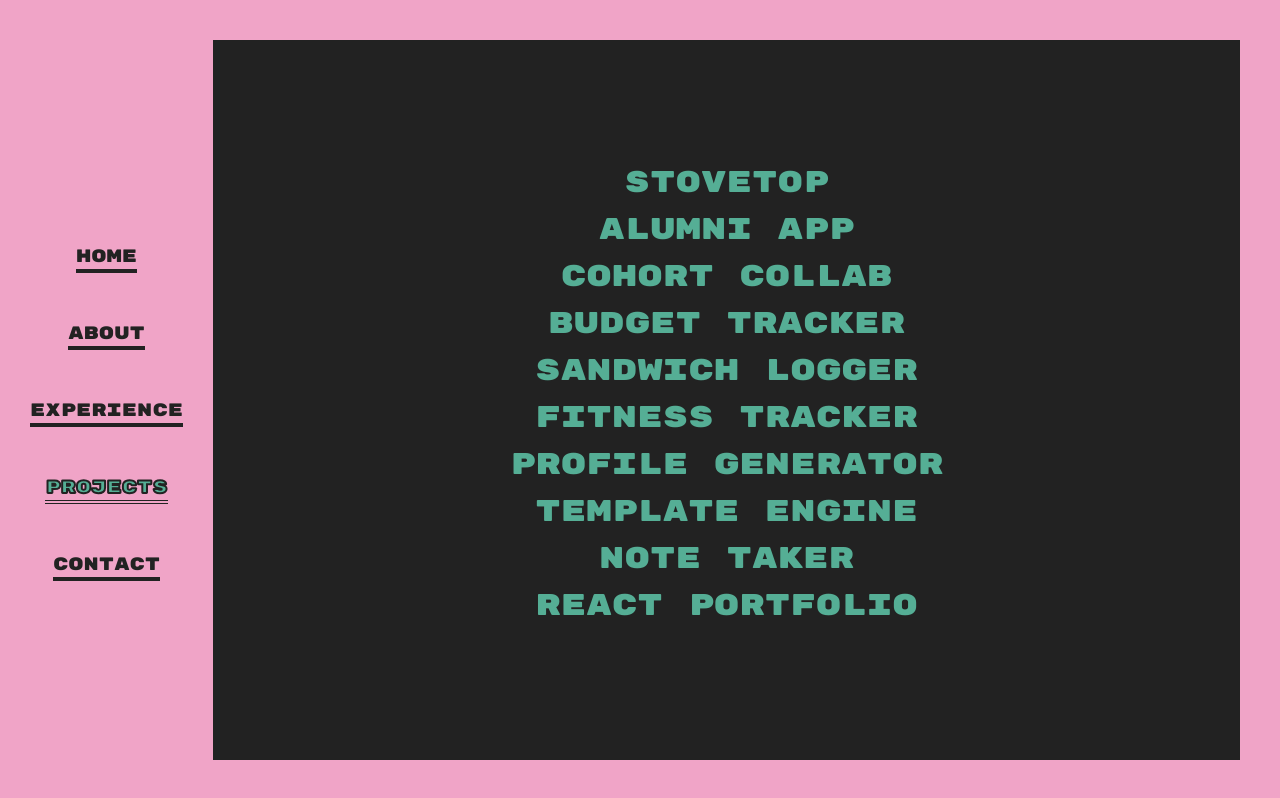
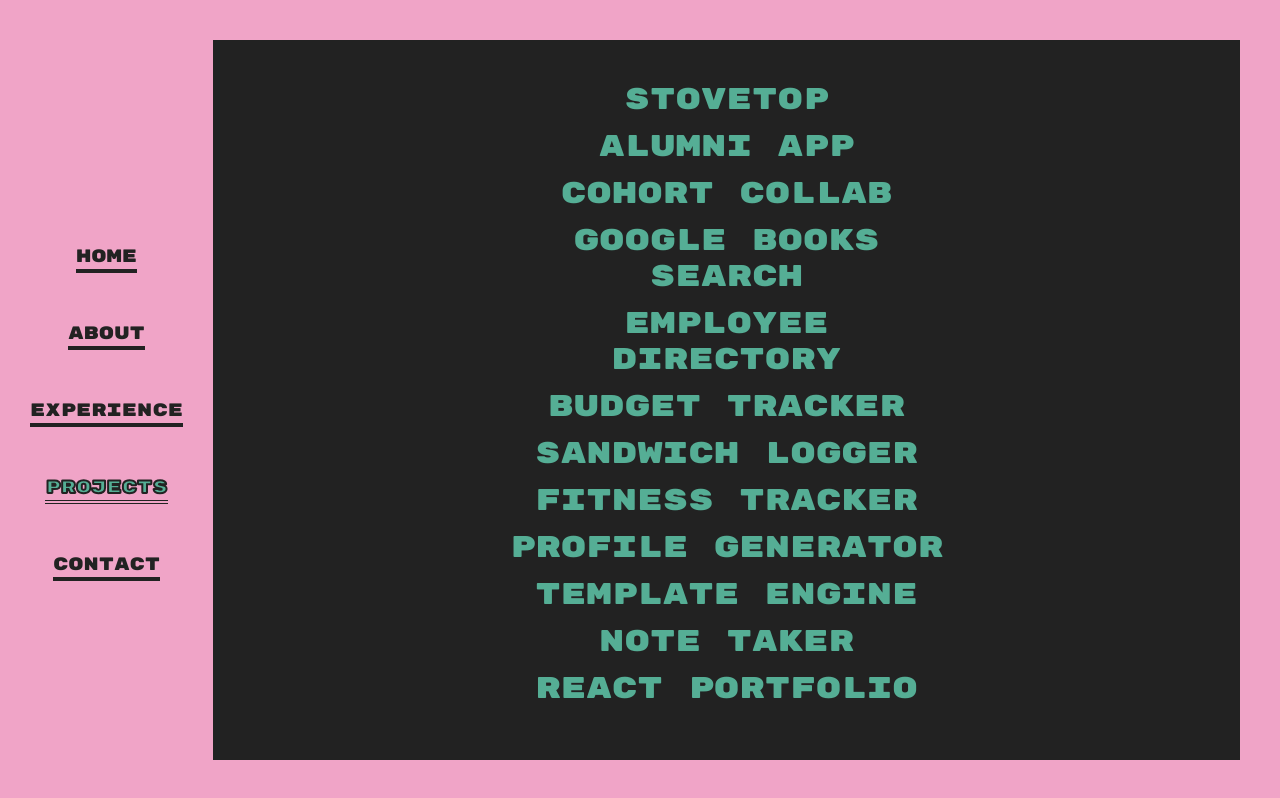
Before and after one commit to jordynsaltzman/react-portfolio, a React (Create React App) app: page /projects in a window 1280 px wide. Built offline with nearby package versions, Linux system fonts and the light colour scheme.

Commit message:
updated project list JSON

```diff
--- a/src/components/pages/About.js
+++ b/src/components/pages/About.js
@@ -21,11 +21,12 @@
             </strong>
             Since October 2019 when I began my journey as a developer, I have
             grown extremely passionate about code and aspire to someday be a
-            great full-stack engineer. While I am analytical by nature, I also
-            have a defined sense of aesthetic and love to build unique and
-            engaging web applications. I am excited to be doing what I love, and
-            spend each day strengthening my skills, learning new techniques, and
-            devising creative solutions to problems.
+            great full-stack engineer. While I am analytical by nature and enjoy
+            working in the backend, I also have a defined sense of aesthetic and
+            love to build unique and visually engaging web applications. I am
+            excited to be doing what I love, and spend each day strengthening my
+            skills, learning new techniques, and devising creative solutions to
+            problems.
           </p>
           <p>
             I have just completed a 24-week certification course at{" "}
--- a/src/projectlist.js
+++ b/src/projectlist.js
@@ -29,6 +29,26 @@
   },
   {
     projectId: 3,
+    projectName: "Google Books Search",
+    projectDescription:
+      "A React-based Google Books Search web application, where users can search for and save books of interest. ",
+    projDetails:
+      "This assignment required us to create React components, work with helper/util functions, and utilize React lifecycle methods to query and display books based on user searches. I also used Node, Express and MongoDB so that users can save books to review or purchase later. This is a SPA (Single Page Application) that uses react-router-dom to navigate, hide and show React components without changing the route within Express. On the 'Search' page, the user can search for books via the Google Books API, which will render on the page. The user has the option to view a book, bringing them to the book on Google Books, or save a book, saving it to the Mongo database. The 'Reading List' page renders all books saved to the Mongo database. The user has an option to view the book, bringing them to the book on Google Books, or delete a book, removing it from the Mongo database. For the UI, I used a muted 'library-esque' color palatte and created a responsive layout with Bootstrap.",
+    githubLink: "https://github.com/jordynsaltzman/google-books-search",
+    websiteLink: "https://googlebookssearchreact1.herokuapp.com/",
+  },
+  {
+    projectId: 4,
+    projectName: "Employee Directory",
+    projectDescription:
+      "An employee directory app built with React, created for The Coding Bootcamp at Johns Hopkins Engineering. Users can use this application to explore an employee roster through filtering, sorting, and searching.",
+    projDetails:
+      "This assignment required us to break up our application's UI into components, manage component state, and respond to user events. It gave me experience using React hooks such as useState and useEffect, and I also got additional practice using JavaScript array methods like map and filter. I originally wanted to generate my employee data from the Random User Generator API, but unfortunately the site's server was down when I was working on it and had to resort to using my own data from a JSON file. I still wanted to incorporate an API, so I ended up getting 'headshots' from the Adorable Avatars API.",
+    githubLink: "https://github.com/jordynsaltzman/employee-directory",
+    websiteLink: "https://jordyns-budget-tracker.herokuapp.com/",
+  },
+  {
+    projectId: 5,
     projectName: "Budget Tracker",
     projectDescription:
       "A Progressive Web Application to track your budget, utilizing MongoDB, IndexedDB, Cache API, and Service Workers to provide an offline experience for the application.     ",
@@ -38,7 +58,7 @@
     websiteLink: "https://jordyns-budget-tracker.herokuapp.com/",
   },
   {
-    projectId: 4,
+    projectId: 6,
     projectName: "Sandwich Logger",
     projImgRef: "SandwichLogger",
     projImg: "sandwich_logger.JPG",
@@ -48,18 +68,18 @@
     websiteLink: "https://sandwich-logger.herokuapp.com/",
   },
   {
-    projectId: 5,
+    projectId: 7,
     projectName: "Fitness Tracker",
     projImg: "fitness_tracker.JPG",
     projectDescription:
       "This application allows users to track their workouts so that they are more likely to acheive their fitness goals. It uses a Mongo database with a Mongoose schema and handles routes with Express.",
     projDetails:
-      "When the user loads the page, they are given the option to create a new workout, or continue with their last workout. The user is able to add exercises to a previous workout plan, add new exercises to a new workout plan, and view the combined weight of multiple exercises on the stats page.",
+      "For this assignment, we were provided with the frondend code (some of which was broken) and were required to write code to connect to a NoSQL database. I created the model used in the database based on the provided seed file, then wrote code for the routes based off of the methods used in the frontend api.js file. App intended functionality was slightly unclear, but it is working as intended (although not how I would design this app.) When the user loads the page, they are given the option to create a new workout, or continue with their last workout. The user is able to add exercises to a previous workout plan, add new exercises to a new workout plan, and view the combined weight of multiple exercises on the stats page.",
     githubLink: "https://github.com/jordynsaltzman/fitness-tracker",
     websiteLink: "https://jordyns-fitness-tracker.herokuapp.com/",
   },
   {
-    projectId: 6,
+    projectId: 8,
     projectName: "Profile Generator",
     projImg: "dev_profile_gen.JPG",
     projectDescription:
@@ -67,7 +87,7 @@
     githubLink: "https://github.com/jordynsaltzman/developer-profile-generator",
   },
   {
-    projectId: 7,
+    projectId: 9,
     projectName: "Template Engine",
     projImg: "template_engine.JPG",
     projectDescription:
@@ -75,7 +95,7 @@
     githubLink: "https://github.com/jordynsaltzman/template-engine",
   },
   {
-    projectId: 8,
+    projectId: 10,
     projectName: "Note Taker",
     projectDescription:
       "This is a simple note taking application, which uses an express backend to save, retrieve, and delete note data from a JSON file.",
@@ -83,7 +103,7 @@
     websiteLink: "https://jordyns-note-taker.herokuapp.com/",
   },
   {
-    projectId: 9,
+    projectId: 11,
     projectName: "React Portfolio",
     projectDescription:
       "Designed and built my developer portfolio using React. No screenshot necessary!",
```
